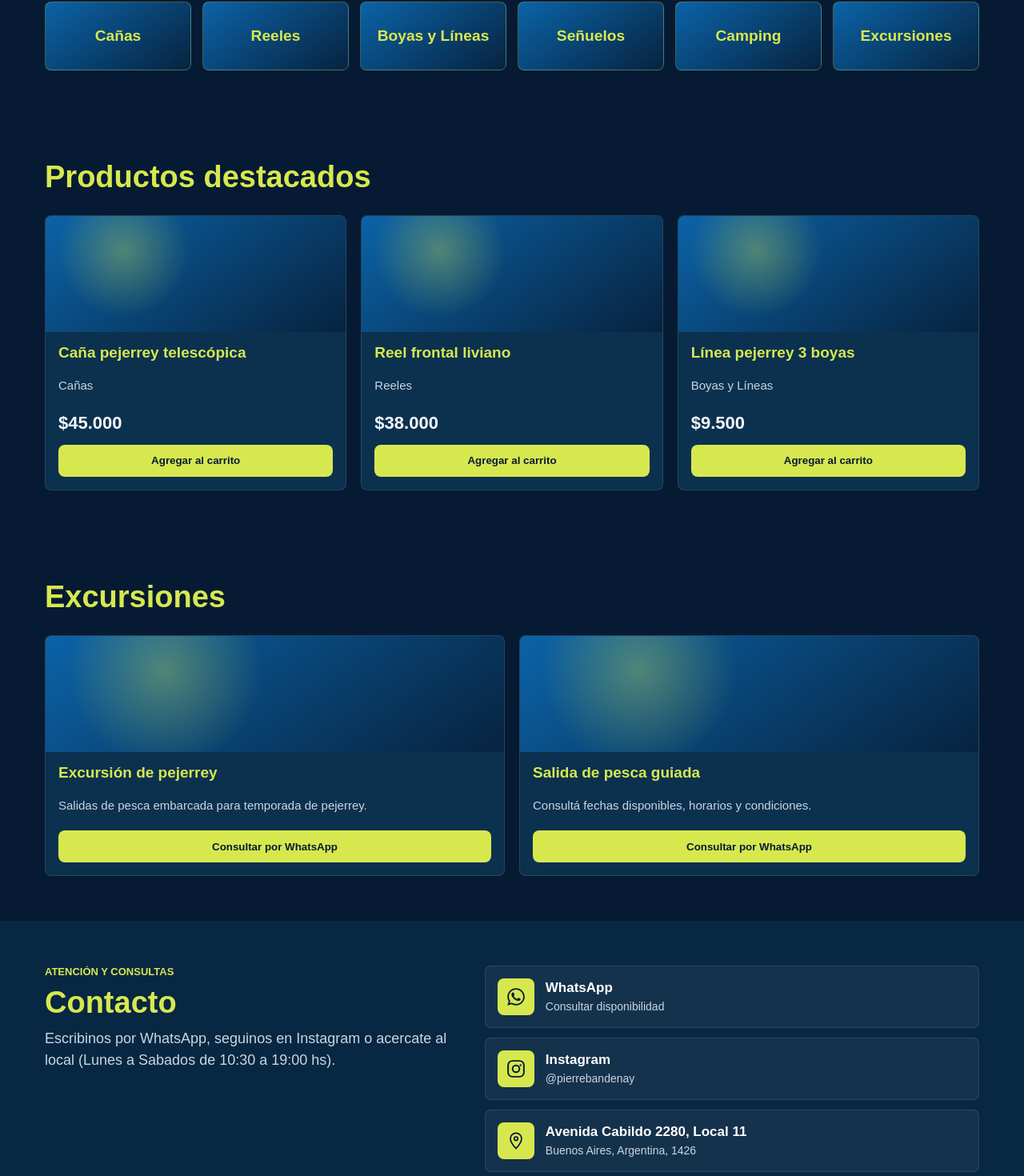
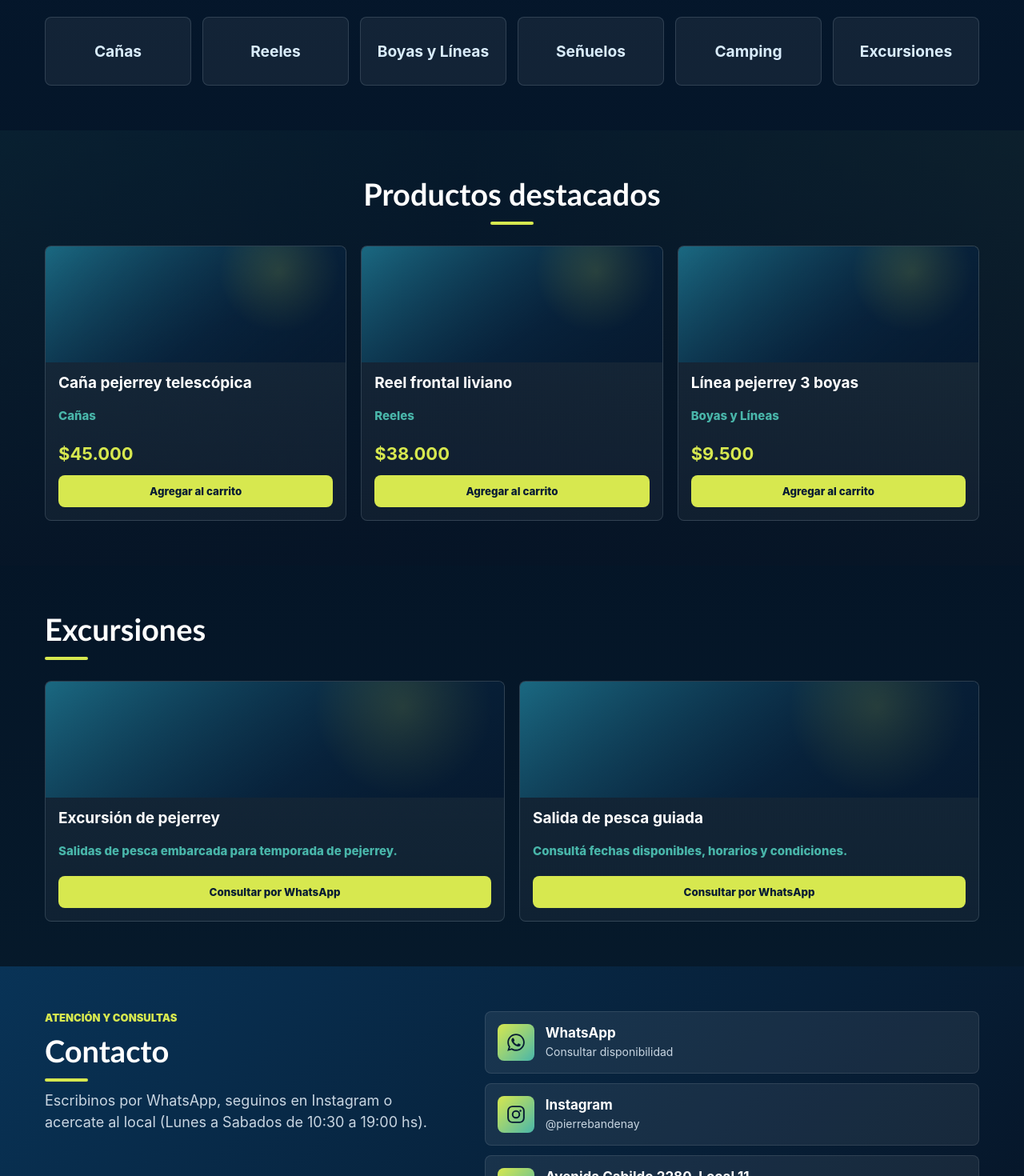
Before and after one commit to vkiperUADE2/catalogo-pesca, a React (Vite) app: page / in a window 1280 px wide. Shown: the part 923-2393 px from the top of the page at 80% size. Built offline with nearby package versions, Linux system fonts and the light colour scheme.

Commit message:
Mejora estilo visual de catalogo

```diff
--- a/src/components/Productos.jsx
+++ b/src/components/Productos.jsx
@@ -2,7 +2,7 @@ function Productos({ productos, agregarAlCarrito }) {
   const formatoPrecio = new Intl.NumberFormat('es-AR')
 
   return (
-    <section>
+    <section className="productos-section">
       <h2>Productos destacados</h2>
 
       <div className="productos-grid">
--- a/src/index.css
+++ b/src/index.css
@@ -1,10 +1,14 @@
 :root {
   --azul-noche: #061b33;
+  --azul-tinta: #041426;
   --azul-profundo: #082742;
   --azul-card: #0b314f;
   --azul-intenso: #0b63a8;
   --lima: #d7e84f;
   --lima-claro: #f0ff70;
+  --celeste-hielo: #d9ecfb;
+  --verde-agua: #49b6aa;
+  --coral: #ff8a5b;
   --texto: #f5f7fa;
   --texto-suave: #c9d6e2;
   --borde: rgba(215, 232, 79, 0.28);
@@ -22,8 +26,9 @@ html {
 }
 
 body {
-  font-family: Arial, Helvetica, sans-serif;
-  background: var(--azul-noche);
+  font-family: Inter, "Segoe UI", Arial, Helvetica, sans-serif;
+  background:
+    linear-gradient(180deg, var(--azul-noche) 0%, var(--azul-tinta) 58%, #071c2d 100%);
   color: var(--texto);
 }
 
@@ -35,6 +40,7 @@ button {
   padding: 12px 20px;
   border-radius: 8px;
   font-weight: 800;
+  font-family: inherit;
   cursor: pointer;
   transition: transform 0.2s ease, background-color 0.2s ease, box-shadow 0.2s ease;
 }
@@ -96,9 +102,21 @@ section {
 }
 
 section h2 {
+  font-family: "Trebuchet MS", "Segoe UI", Arial, sans-serif;
   font-size: clamp(28px, 4vw, 38px);
   margin-bottom: 10px;
-  color: var(--lima);
+  color: white;
+  letter-spacing: 0;
+}
+
+section h2::after {
+  content: "";
+  width: 54px;
+  height: 4px;
+  border-radius: 999px;
+  background: var(--lima);
+  display: block;
+  margin-top: 12px;
 }
 
 section p {
@@ -161,11 +179,16 @@ section p {
 }
 
 .hero-content h2 {
+  font-family: "Trebuchet MS", "Segoe UI", Arial, sans-serif;
   max-width: 540px;
   font-size: clamp(36px, 5.5vw, 56px);
   line-height: 1.04;
   margin-bottom: 16px;
   color: white;
+}
+
+.hero-content h2::after {
+  display: none;
 }
 
 .hero-content p {
@@ -186,6 +209,22 @@ section p {
   text-align: center;
 }
 
+#catalogo h2::after,
+.productos-section h2::after {
+  margin-left: auto;
+  margin-right: auto;
+}
+
+.productos-section {
+  background:
+    linear-gradient(180deg, rgba(7, 28, 45, 0.62), rgba(6, 20, 38, 0.92)),
+    linear-gradient(90deg, rgba(73, 182, 170, 0.1), transparent 45%, rgba(215, 232, 79, 0.08));
+}
+
+.productos-section h2 {
+  text-align: center;
+}
+
 .productos-grid {
   display: grid;
   grid-template-columns: repeat(auto-fit, minmax(220px, 1fr));
@@ -196,8 +235,8 @@ section p {
 .categoria-card {
   min-height: 86px;
   padding: 14px;
-  background: linear-gradient(145deg, var(--azul-intenso), #07233f);
-  border: 1px solid var(--borde);
+  background: rgba(255, 255, 255, 0.06);
+  border: 1px solid rgba(217, 236, 251, 0.14);
   border-radius: 8px;
   display: flex;
   justify-content: center;
@@ -212,44 +251,52 @@ section p {
   box-shadow: 0 18px 36px rgba(0, 0, 0, 0.24);
 }
 
+.categoria-card:hover {
+  border-color: rgba(215, 232, 79, 0.5);
+  background: rgba(11, 99, 168, 0.28);
+}
+
 .categoria-card h3 {
   font-size: clamp(16px, 1.5vw, 20px);
-  color: var(--lima);
+  color: var(--celeste-hielo);
   text-align: center;
 }
 
 .producto-card {
-  background-color: var(--azul-card);
+  background: linear-gradient(180deg, rgba(217, 236, 251, 0.08), rgba(255, 255, 255, 0.045));
   border-radius: 8px;
   overflow: hidden;
-  border: 1px solid rgba(255, 255, 255, 0.1);
+  border: 1px solid rgba(217, 236, 251, 0.14);
   transition: transform 0.25s ease, box-shadow 0.25s ease;
 }
 
 .producto-imagen {
   height: 145px;
   background:
-    radial-gradient(circle at 26% 30%, rgba(215, 232, 79, 0.34), transparent 28%),
-    linear-gradient(145deg, var(--azul-intenso), #07233f);
+    linear-gradient(135deg, rgba(6, 27, 51, 0.15), rgba(6, 27, 51, 0.78)),
+    radial-gradient(circle at 78% 22%, rgba(215, 232, 79, 0.34), transparent 24%),
+    linear-gradient(145deg, #1e768f, #0a2a44 62%, #071626);
 }
 
 .producto-card h3 {
   min-height: 56px;
   padding: 15px 16px 5px;
-  color: var(--lima);
+  color: white;
   font-size: 19px;
   line-height: 1.2;
 }
 
 .producto-card p {
   padding: 0 16px;
-  color: var(--texto-suave);
+  color: var(--verde-agua);
   font-size: 15px;
+  font-weight: 800;
 }
 
 .producto-card h4 {
   padding: 2px 16px 14px;
   font-size: 22px;
+  color: var(--lima);
 }
 
 .producto-card a {
@@ -445,7 +492,9 @@ section p {
 }
 
 .contacto-section {
-  background: var(--azul-profundo);
+  background:
+    linear-gradient(135deg, rgba(11, 99, 168, 0.2), rgba(6, 20, 38, 0.95)),
+    var(--azul-profundo);
 }
 
 .contacto-contenido {
@@ -479,7 +528,7 @@ section p {
   padding: 15px;
   border: 1px solid rgba(255, 255, 255, 0.1);
   border-radius: 8px;
-  background: rgba(255, 255, 255, 0.055);
+  background: rgba(255, 255, 255, 0.07);
   display: grid;
   grid-template-columns: 46px 1fr;
   gap: 14px;
@@ -497,7 +546,7 @@ section p {
   width: 46px;
   height: 46px;
   border-radius: 8px;
-  background: var(--lima);
+  background: linear-gradient(135deg, var(--lima), var(--verde-agua));
   color: var(--azul-noche);
   display: inline-flex;
   align-items: center;
```
